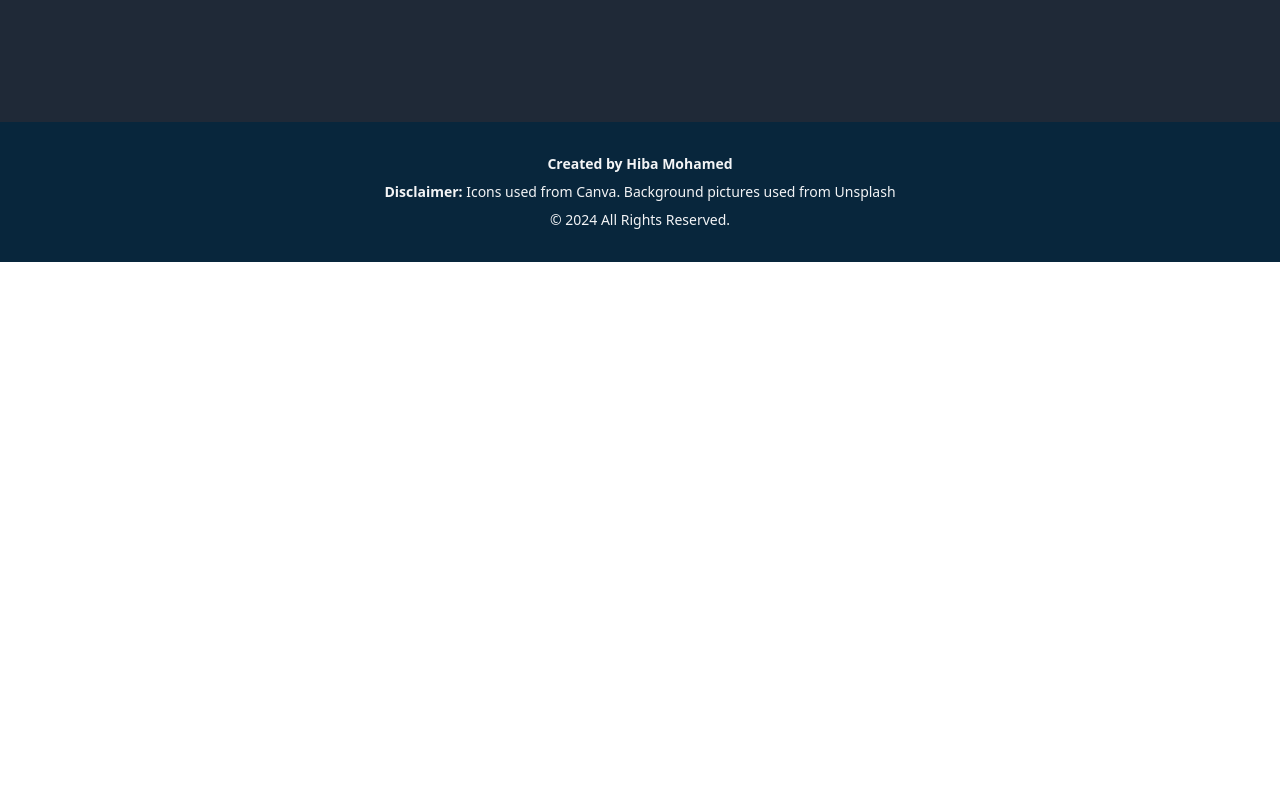
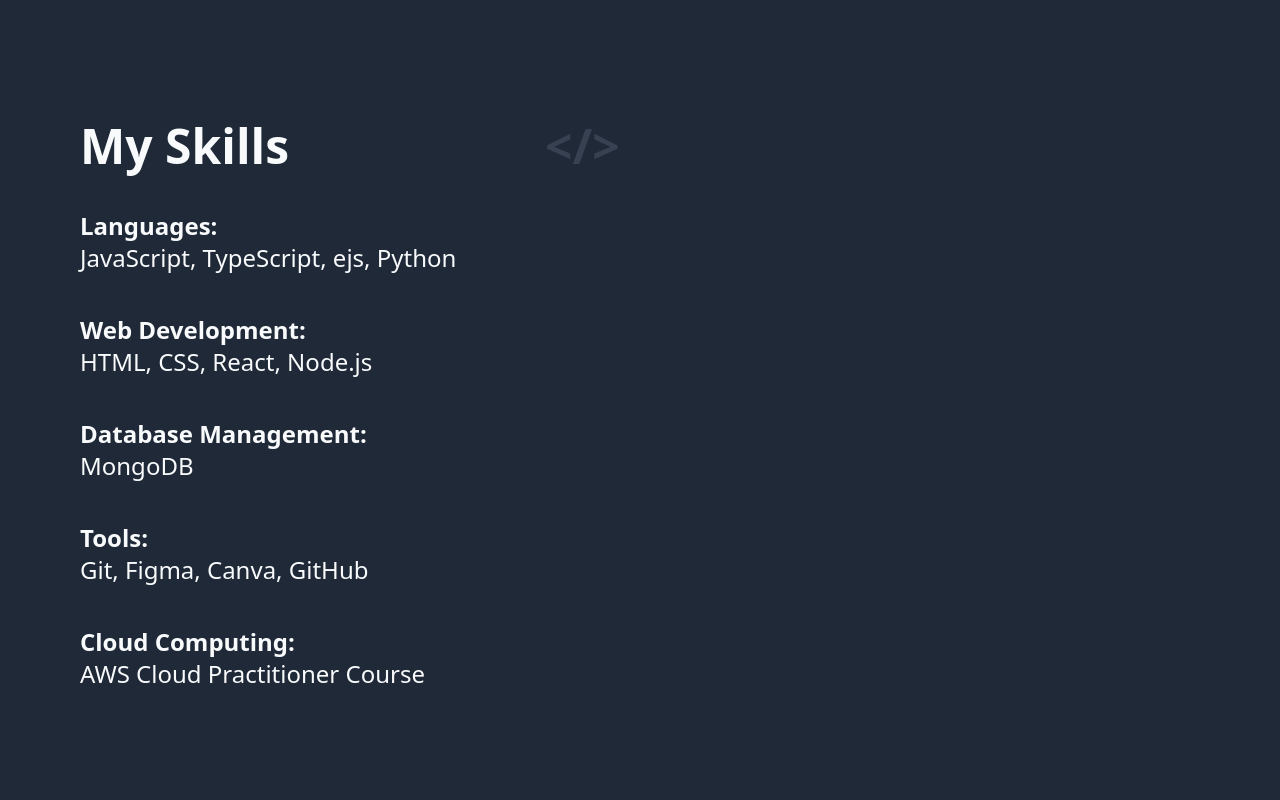
Before and after one commit to Hiba-Mohamed/Portfolio, a React (Create React App) app in the folder portfolio/: page / in a window 1280 px wide. Shown: the part 1520-2320 px from the top of the page. Before the commit the page ends 1782 px from the top, so only its background shows below. Built offline with nearby package versions, Linux system fonts and the light colour scheme.

Commit message:
skills section

```diff
--- a/portfolio/src/components/Banner.jsx
+++ b/portfolio/src/components/Banner.jsx
@@ -6,12 +6,12 @@
       <div className="absolute inset-0 bg-gradient-to-b from-navy/100 to-gray-50/60 sm:to-gray-50/60"></div>
       <div className="relative z-10 flex flex-col items-center justify-center h-full text-center text-white space-y-4">
         <div className="md:pb-24">
-          <p className="text-5xl font-bold text-start px-8 md:text-7xl ">
+          <h1 className="text-5xl font-bold text-start px-8 md:text-7xl ">
             Welcome to Hiba’s Portfolio
-          </p>
-          <p className="text-3xl  pt-10 text-start px-8 md:text-5xl lg:text-center">
+          </h1>
+          <h2 className="text-3xl  pt-10 text-start px-8 md:text-5xl lg:text-center">
             Bridging Healthcare and Technology
-          </p>
+          </h2>
         </div>
         <div className="flex flex-col sm:flex-row gap-10 md:gap-24 p-12 md:p-0 md:pb-32">
           <span className="text-lg text-white font-bold border-white border-4 rounded-md w-60 py-0.5 hover:bg-white hover:text-gray-800 md:text-2xl md:w-72 md:py-2">
--- /dev/null
+++ b/portfolio/src/components/Skills.jsx
@@ -0,0 +1,35 @@
+import React from "react";
+
+const Skills = () => {
+  return (
+    <div className=" flex flex-col relative min-h-screen w-full bg-gray-800 text-slate-50 gap-10">
+      <div className="flex flex-row gap-20  sm:gap-64 px-10 sm:px-20 pt-24 sm:pt-0">
+        <h2 className="text-3xl font-bold sm:text-5xl">My Skills</h2>
+        <p className="text-3xl font-bold text-gray-700 sm:text-5xl  ">
+          &lt;/&gt;
+        </p>
+      </div>
+      <div>
+        <ul className="flex flex-col px-10 sm:px-20 text-lg gap-5 sm:text-2xl sm:gap-10">
+          <li>
+            <strong>Languages: <br/></strong> JavaScript, TypeScript, ejs, Python
+          </li>
+          <li>
+            <strong>Web Development:<br/> </strong> HTML, CSS, React, Node.js
+          </li>
+          <li>
+            <strong>Database Management:<br/></strong> MongoDB
+          </li>
+          <li>
+            <strong>Tools: </strong><br/>Git, Figma, Canva, GitHub
+          </li>
+          <li>
+            <strong>Cloud Computing: <br/> </strong>AWS Cloud Practitioner Course
+          </li>
+        </ul>
+      </div>
+    </div>
+  );
+};
+
+export default Skills;
--- a/portfolio/src/pages/Home.jsx
+++ b/portfolio/src/pages/Home.jsx
@@ -1,12 +1,14 @@
 import React from "react";
 import Banner from "../components/Banner";
 import AboutMe from "../components/AboutMe";
+import Skills from "../components/Skills";
 const Home = () => {
   return (
     <>
       <div className="min-h-screen items-centerfont-OpenSans flex flex-col items-center max-w-xl sm:max-w-full">
         <Banner />
         <AboutMe />
+        <Skills />
       </div>
     </>
   );
```
